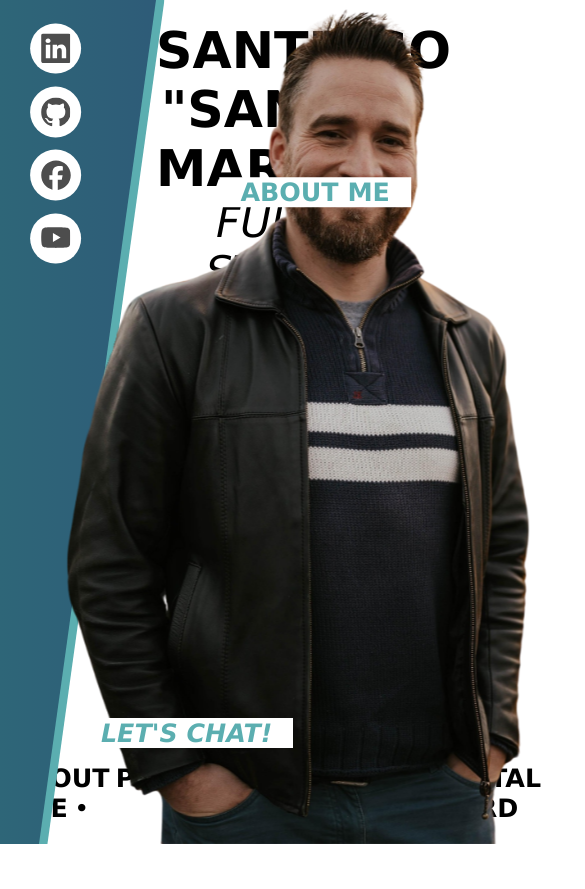
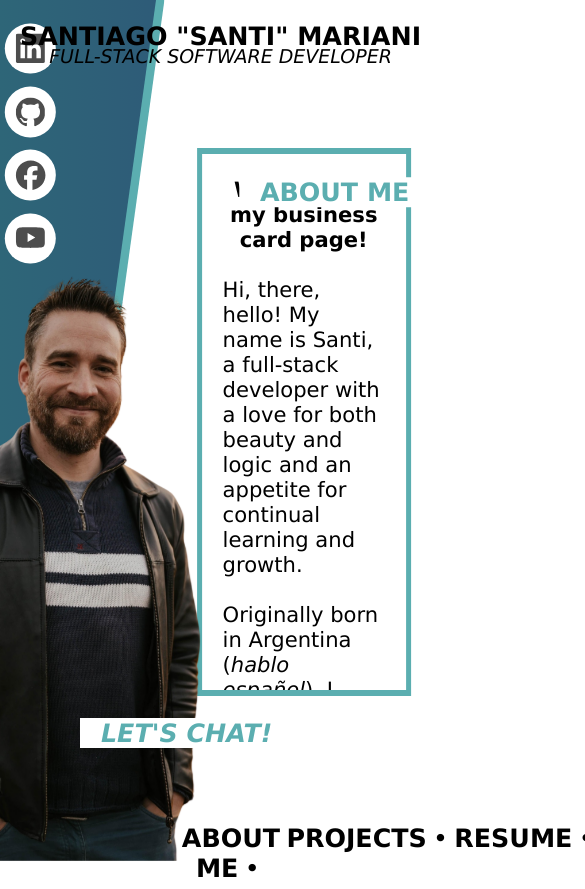
Before and after one commit to santimariani/portfolio, a React (Vite) app: page / in a window 390 px wide. Shown: the top 889 px of the page, 585 px wide, since content can reach past the window. Before the commit the page ends 844 px from the top, so only its background shows below. Built offline with nearby package versions, Linux system fonts and the light colour scheme.

Commit message:
disabled Play Bio until recording is acquired

```diff
--- a/src/CSS/ContentArea.css
+++ b/src/CSS/ContentArea.css
@@ -73,3 +73,24 @@ footer {
   padding-bottom: 2.5vh;
   text-align: center;
 }
+
+
+@media (max-width: 600px) {
+  #name {
+    width: 450px;
+    font-size: 3vh;
+    font-weight: bolder;
+    transform: translateX(-40%);
+    position: absolute;
+    z-index:4
+  }
+
+  #title {
+    width: 450px;
+    transform: translate(-40%, 110%);
+    font-size: 2.25vh;
+    font-style: italic;
+    position: absolute;
+    z-index:4
+  }
+}
--- a/src/CSS/ImageSide.css
+++ b/src/CSS/ImageSide.css
@@ -70,3 +70,14 @@
   opacity: 1;
   visibility: visible;
 }
+
+@media (max-width: 600px) {
+  #santiImage {
+    position: absolute;
+    height: 50vh !important;
+    width: 37.5vh !important;
+    z-index: 3;
+    scale: 1.4;
+    transform: translate(-18vh, 30vh) !important;
+  }
+}
--- a/src/CSS/NavBar.css
+++ b/src/CSS/NavBar.css
@@ -30,3 +30,19 @@
   ul {
     list-style: none;
   }
+
+
+@media (max-width: 600px) {
+  .navbar {
+    width: 100vw !important;
+    position: absolute;
+    font-size: 3vh;
+    font-weight: bold;
+    list-style-type: none;
+    padding: 0;
+    margin: 0;
+    display: flex; /* Display list items in a row */
+    justify-content: left; /* Center the navigation items */
+    background-color: white;
+  }
+}
--- a/src/CSS/SocialMedia.css
+++ b/src/CSS/SocialMedia.css
@@ -100,3 +100,15 @@
   .example-2 .icon-content a[data-social="youtube"] ~ .tooltip {
     background-color: #ff0000;
   }
+
+
+@media (max-width: 600px) {
+  .example-2 {
+    display: flex;
+    justify-content: center;
+    align-items: center;
+    flex-direction: column;
+    z-index: 4;
+    transform: translate(-5vh, -33vh)
+  }
+}
--- a/src/Components/ImageSide.jsx
+++ b/src/Components/ImageSide.jsx
@@ -11,7 +11,7 @@ const ImageSide = () => {
       <SocialMedia />
       <div className="imageWrapper">
         <img src={santiImage} id="santiImage" alt="Santi" />
-        <div className="playBioButton">PLAY BIO</div>
+        {/* <div className="playBioButton">PLAY BIO</div> */}
       </div>
       <div id="imageSideBackground"></div>
       <div id="imageSideBorder"></div>
```
Also changed, not shown: src/CSS/App.css (line endings or trailing spaces), src/CSS/ContactForm.css (line endings or trailing spaces), src/CSS/DigitalCard.css (line endings or trailing spaces), src/CSS/Projects.css (line endings or trailing spaces).
